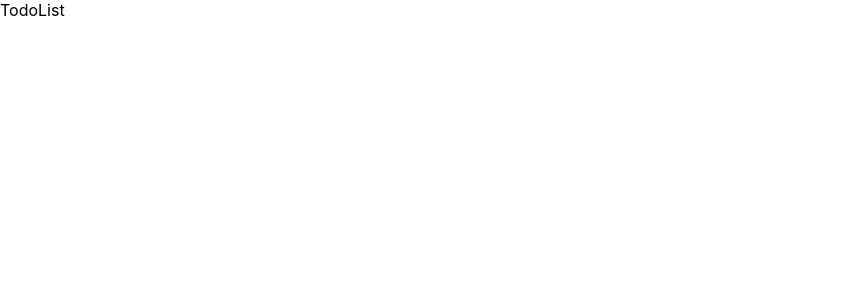
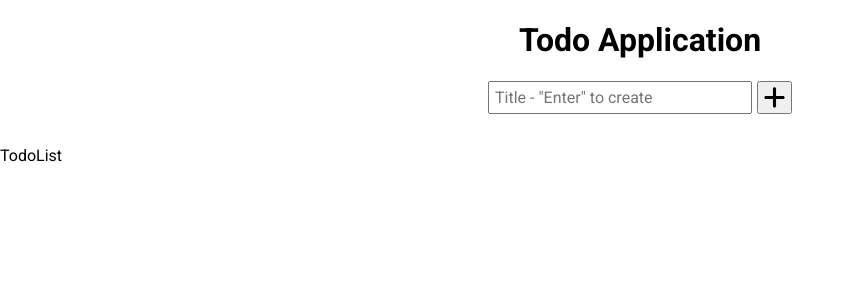
Before and after one commit to lingsat/todo-intern, a React (Create React App) app: page / in a window 1280 px wide. Shown: the top 300 px of the page, without its empty margins (0-855 px from the left). Built offline with nearby package versions, Linux system fonts and the light colour scheme.

Commit message:
feat: create input with placeholder and plus button

```diff
--- /dev/null
+++ b/src/App.module.scss
@@ -0,0 +1,3 @@
+.title {
+  text-align: center;
+}
--- a/src/App.tsx
+++ b/src/App.tsx
@@ -1,11 +1,15 @@
 import React from "react";
 import { Provider } from "react-redux";
 import { store } from "./store/store";
-import TodoList from "./components/TodoList";
+import TodoList from "./components/TodoList/TodoList";
+import styles from "./App.module.scss";
+import CreateTodo from "./components/CreateTodo/CreateTodo";
 
 const App = () => {
   return (
     <Provider store={store}>
+      <h1 className={styles.title}>Todo Application</h1>
+      <CreateTodo />
       <TodoList />
     </Provider>
   );
--- /dev/null
+++ b/src/components/CreateTodo/CreateTodo.module.scss
@@ -0,0 +1,26 @@
+.create {
+  margin: 0 auto 2rem;
+  display: flex;
+  justify-content: center;
+}
+
+.input {
+  width: 250px;
+  padding: 5px;
+  margin-right: 5px;
+  font-family: "Roboto";
+  font-size: 1rem;
+}
+
+.button {
+  padding: 0 3px;
+  display: flex;
+  justify-content: center;
+  align-items: center;
+  cursor: pointer;
+
+  img {
+    width: 25px;
+    height: 25px;
+  }
+}
--- /dev/null
+++ b/src/components/CreateTodo/CreateTodo.tsx
@@ -0,0 +1,38 @@
+import React, { ChangeEvent, FC, FormEvent, useState } from "react";
+import plusIcon from "../../assets/plus.svg";
+import styles from "./CreateTodo.module.scss";
+
+const CreateTodo: FC = () => {
+  const [title, setTitle] = useState<string>("");
+
+  const handleInputChange = (event: ChangeEvent<HTMLInputElement>) => {
+    setTitle(event.target.value);
+  };
+
+  const handleFormSubmit = (event: FormEvent) => {
+    event.preventDefault();
+    if (title) {
+      // Dispatch new task ---------------------
+      console.log(title);
+    }
+  };
+
+  return (
+    <div className={styles.create}>
+      <form onSubmit={(e) => handleFormSubmit(e)}>
+        <input
+          className={styles.input}
+          type="text"
+          placeholder='Title - "Enter" to create'
+          value={title}
+          onChange={(e) => handleInputChange(e)}
+        />
+      </form>
+      <button className={styles.button}>
+        <img src={plusIcon} alt="+" />
+      </button>
+    </div>
+  );
+};
+
+export default CreateTodo;
--- a/src/components/TodoList.tsx
+++ b/src/components/TodoList/TodoList.tsx
@@ -1,10 +1,6 @@
 import React, { FC } from "react";
-import { useSelector } from "react-redux";
 
 const TodoList: FC = () => {
-  const state = useSelector((state) => state);
-  console.log(state);
-
   return <div>TodoList</div>;
 };
 
--- a/src/index.scss
+++ b/src/index.scss
@@ -1,8 +1,8 @@
+@import url("https://fonts.googleapis.com/css2?family=Roboto:wght@400;500;700&display=swap");
+
 body {
   margin: 0;
-  font-family: -apple-system, BlinkMacSystemFont, "Segoe UI", "Roboto", "Oxygen",
-    "Ubuntu", "Cantarell", "Fira Sans", "Droid Sans", "Helvetica Neue",
-    sans-serif;
+  font-family: "Roboto", sans-serif;
   -webkit-font-smoothing: antialiased;
   -moz-osx-font-smoothing: grayscale;
 }
--- a/src/index.tsx
+++ b/src/index.tsx
@@ -6,8 +6,4 @@ import "./index.scss";
 const root = ReactDOM.createRoot(
   document.getElementById("root") as HTMLElement
 );
-root.render(
-  <React.StrictMode>
-    <App />
-  </React.StrictMode>
-);
+root.render(<App />);
```
Also changed, not shown: src/assets/plus.svg (added).
